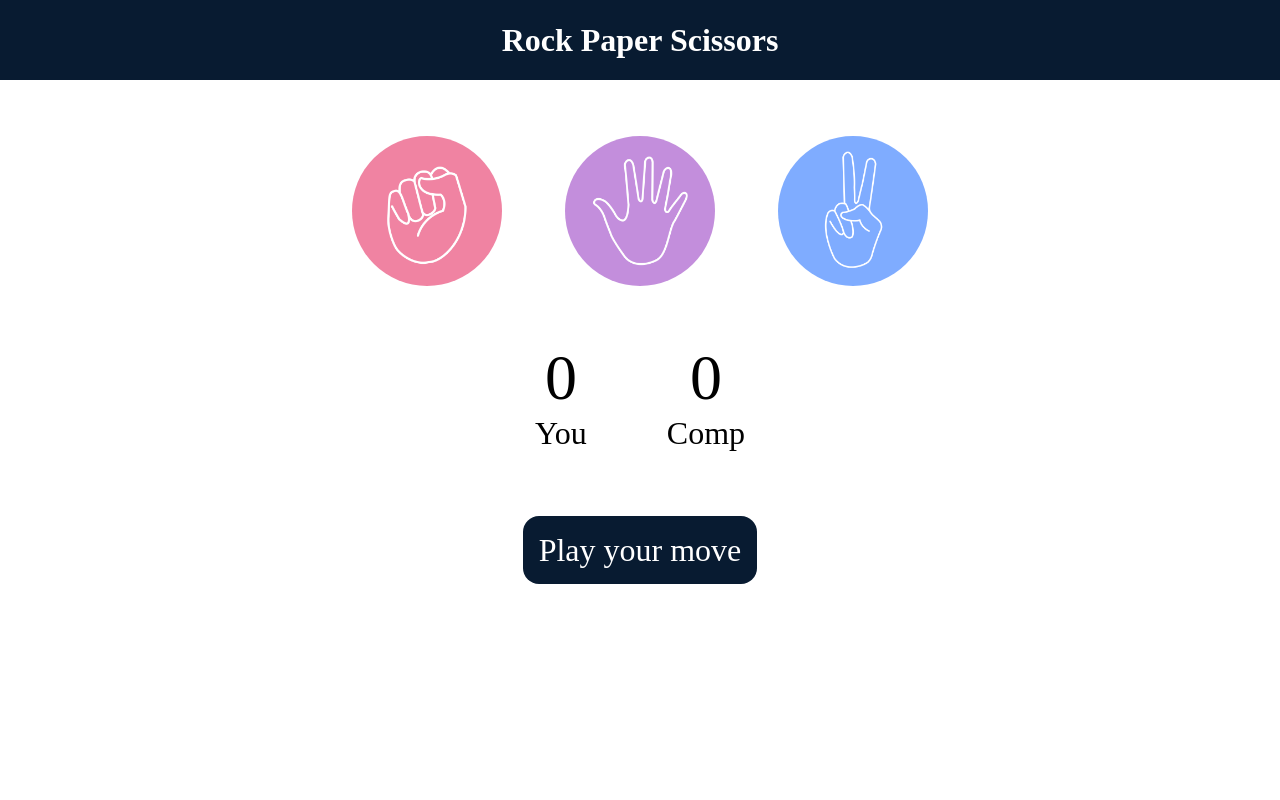
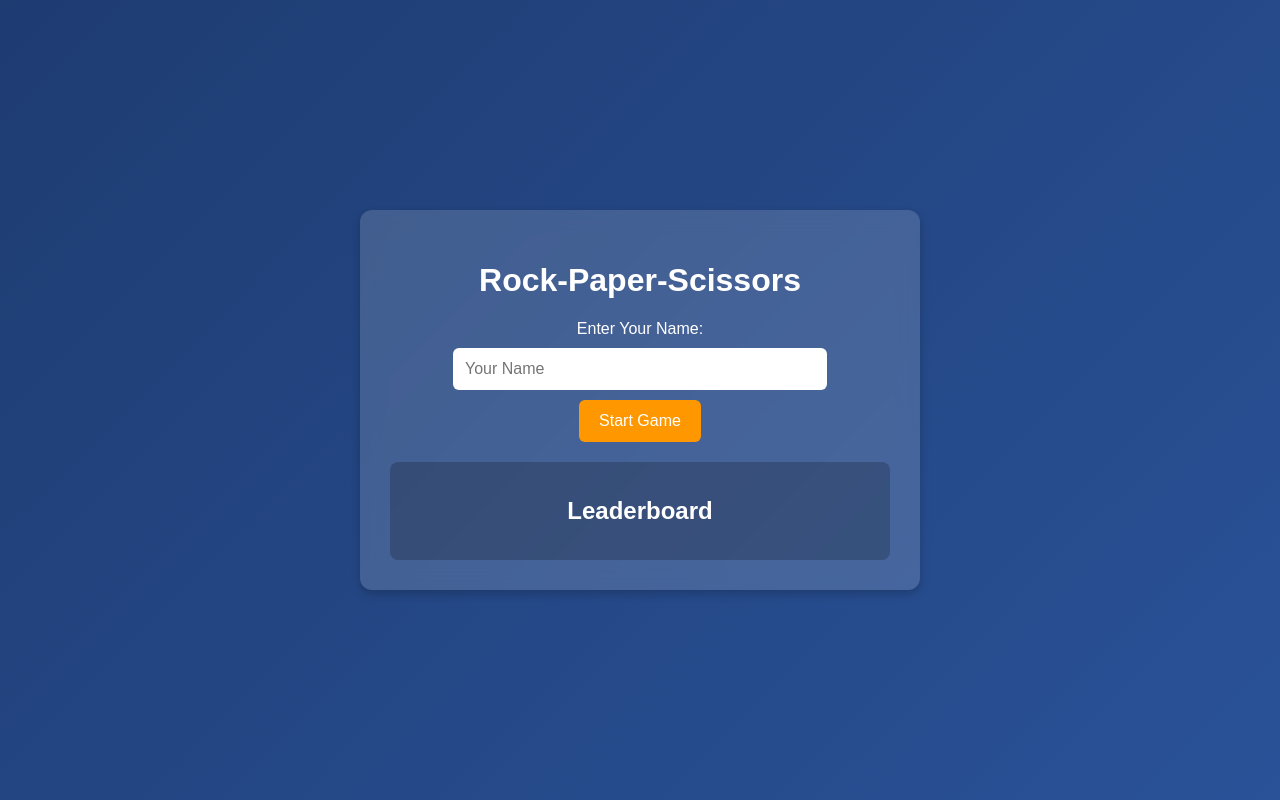
Before and after one commit to sanu2pradhan/rock-paper-scissors, a Flask app: page / in a window 1280 px wide. Run offline with Flask 3, Linux system fonts and the light colour scheme.

Commit message:
feature added

```diff
--- a/app.py
+++ b/app.py
@@ -1,10 +1,76 @@
-from flask import Flask, render_template
+from flask import Flask, render_template, request, jsonify
+import sqlite3
 
 app = Flask(__name__)
 
-@app.route('/')
+# Initialize database
+def init_db():
+    conn = sqlite3.connect("game.db")
+    cursor = conn.cursor()
+    cursor.execute('''
+        CREATE TABLE IF NOT EXISTS users (
+            id INTEGER PRIMARY KEY AUTOINCREMENT,
+            name TEXT UNIQUE NOT NULL,
+            score INTEGER DEFAULT 0
+        )
+    ''')
+    conn.commit()
+    conn.close()
+
+init_db()
+
+# Homepage
+@app.route("/")
 def home():
-    return render_template('index.html')
+    return render_template("index.html")
 
-if __name__ == '__main__':
+# Register user
+@app.route("/register", methods=["POST"])
+def register():
+    data = request.json
+    name = data["name"]
+
+    conn = sqlite3.connect("game.db")
+    cursor = conn.cursor()
+
+    # Check if user exists
+    cursor.execute("SELECT * FROM users WHERE name = ?", (name,))
+    user = cursor.fetchone()
+
+    if not user:
+        cursor.execute("INSERT INTO users (name, score) VALUES (?, 0)", (name,))
+        conn.commit()
+
+    conn.close()
+    return jsonify({"message": "User registered!"})
+
+# Update score
+@app.route("/update_score", methods=["POST"])
+def update_score():
+    data = request.json
+    name = data["name"]
+    points = data["score"]
+
+    conn = sqlite3.connect("game.db")
+    cursor = conn.cursor()
+
+    cursor.execute("UPDATE users SET score = score + ? WHERE name = ?", (points, name))
+    conn.commit()
+    conn.close()
+
+    return jsonify({"message": "Score updated!"})
+
+# Get leaderboard
+@app.route("/leaderboard", methods=["GET"])
+def leaderboard():
+    conn = sqlite3.connect("game.db")
+    cursor = conn.cursor()
+
+    cursor.execute("SELECT name, score FROM users ORDER BY score DESC LIMIT 10")
+    leaderboard_data = cursor.fetchall()
+
+    conn.close()
+    return jsonify(leaderboard_data)
+
+if __name__ == "__main__":
     app.run(debug=True)
--- a/static/app.js
+++ b/static/app.js
@@ -1,64 +1,62 @@
-let userScore = 0;
-let compScore = 0;
+let username = "";
 
-const choices = document.querySelectorAll(".choice");
-const msg = document.querySelector("#msg");
-
-const userScorePara = document.querySelector("#user-score");
-const compScorePara = document.querySelector("#comp-score");
-
-const genComputerChoice = () =>{
-    // rock, paper, scissors
-    const options = ["rock",  "paper", "scissors"];
-    const randonIdx = Math.floor(Math.random()*3);
-    return options[randonIdx]
-};
-
-const showWinner = (userWin, userChoice, compChoice) => {
-    if(userWin) {
-        userScore++;
-        userScorePara.innerText = userScore;
-        msg.innerText = `You win! ${userChoice} beats ${compChoice}`;
-        msg.style.backgroundColor = "green";
-    } else {
-        compScore++;
-        compScorePara.innerText = compScore;
-        msg.innerText = `You lose. ${compChoice} beats ${userChoice}`;
-        msg.style.backgroundColor = "red";
+function registerUser() {
+    username = document.getElementById("username").value;
+    if (!username) {
+        alert("Please enter your name");
+        return;
     }
+    fetch('/register', {
+        method: 'POST',
+        headers: { 'Content-Type': 'application/json' },
+        body: JSON.stringify({ name: username })
+    }).then(() => {
+        document.querySelector(".user-input").style.display = "none";
+        document.querySelector(".game-container").style.display = "block";
+        document.getElementById("welcome").innerText = `Welcome, ${username}!`;
+        loadLeaderboard();
+    });
 }
 
-const drawGame = () => {
-    msg.innerText = "game was drawn. Play again";
-    msg.style.backgroundColor = "#081b31";
+function playGame(playerChoice) {
+    const choices = ["rock", "paper", "scissors"];
+    const computerChoice = choices[Math.floor(Math.random() * 3)];
+    let result = "";
+
+    if (playerChoice === computerChoice) {
+        result = "It's a tie!";
+    } else if (
+        (playerChoice === "rock" && computerChoice === "scissors") ||
+        (playerChoice === "paper" && computerChoice === "rock") ||
+        (playerChoice === "scissors" && computerChoice === "paper")
+    ) {
+        result = "You win!";
+        updateScore(1);
+    } else {
+        result = "You lose!";
+    }
+
+    document.getElementById("result").innerText = `You chose ${playerChoice}, computer chose ${computerChoice}. ${result}`;
 }
 
-const playGame = (userChoice) => {
-    // Generate computer choice
-    const compChoice = genComputerChoice();
+function updateScore(points) {
+    fetch('/update_score', {
+        method: 'POST',
+        headers: { 'Content-Type': 'application/json' },
+        body: JSON.stringify({ name: username, score: points })
+    }).then(() => {
+        loadLeaderboard();
+    });
+}
 
-    if (userChoice === compChoice) {
-        drawGame();
-    } else {
-        let userWin = true;
-        if(userChoice === "rock"){
-            //scissors, paper
-            userWin = compChoice === "paper" ? false : true
-        } else if  (userChoice === "paper") {
-            userWin = compChoice === "scissors" ? false: true;
-        } else {
-            userWin = compChoice === "rock" ? false : true;
-        }
-        showWinner(userWin, userChoice, compChoice);
-
-        }
-
-} ;
-
-choices.forEach((choice) =>{
-
-    choice.addEventListener("click", () =>{
-        const userChoice = choice.getAttribute("id");
-        playGame(userChoice);
-    });
-});
+function loadLeaderboard() {
+    fetch('/leaderboard')
+        .then(response => response.json())
+        .then(data => {
+            let leaderboard = document.getElementById("leaderboard-list");
+            leaderboard.innerHTML = "";
+            data.forEach(entry => {
+                leaderboard.innerHTML += `<li>${entry[0]} - ${entry[1]} points</li>`;
+            });
+        });
+}
--- a/static/style.css
+++ b/static/style.css
@@ -1,66 +1,117 @@
-*{
-    margin: 0;
-    padding: 0;
-    text-align: center;
-}
-
-h1 {
-    background-color: #081b31;
+/* Global Styles */
+body {
+    font-family: 'Arial', sans-serif;
+    background: linear-gradient(135deg, #1e3c72, #2a5298);
     color: white;
-    height: 5rem;
-    line-height: 5rem;
-}
-
-.choice {
-    height: 165px;
-    width: 165px;
-    border-radius: 50%;
     display: flex;
     justify-content: center;
     align-items: center;
+    height: 100vh;
+    margin: 0;
+}
 
+.container {
+    background: rgba(255, 255, 255, 0.15);
+    backdrop-filter: blur(10px);
+    padding: 30px;
+    border-radius: 12px;
+    box-shadow: 0 4px 10px rgba(0, 0, 0, 0.2);
+    text-align: center;
+    width: 90%;
+    max-width: 500px;
 }
-img{
-    height: 150px;
-    width: 150px;
-    object-fit: cover;
-    border-radius: 50%;
+
+/* User Input Section */
+.user-input input {
+    padding: 12px;
+    width: 70%;
+    border: none;
+    border-radius: 6px;
+    margin: 10px;
+    font-size: 16px;
 }
-.choices {
+
+.user-input button {
+    padding: 12px 20px;
+    background-color: #ff9800;
+    color: white;
+    border: none;
+    border-radius: 6px;
+    cursor: pointer;
+    font-size: 16px;
+    transition: 0.3s;
+}
+
+.user-input button:hover {
+    background-color: #e68900;
+}
+
+/* Game Section */
+.game-container {
+    margin-top: 20px;
+}
+
+.button-group {
     display: flex;
     justify-content: center;
-    align-items: center;
-    gap: 3rem;
-    margin-top: 3rem;
+    gap: 15px;
 }
 
-.choice:hover {
-    background-color: #081b31;
+.button-group button {
+    background-color: white;
+    border: none;
+    border-radius: 50%;
+    width: 130px;
+    height: 130px;
+    display: flex;
+    align-items: center;
+    justify-content: center;
     cursor: pointer;
-}
-.score-board {
-    display: flex;
-    justify-content: center;
-    align-items: center;
-    font-size: 2rem;
-    margin-top: 3rem;
-    gap: 5rem;
+    transition: 0.3s ease-in-out;
+    box-shadow: 0 4px 6px rgba(0, 0, 0, 0.2);
+    overflow: hidden;
+    padding: 10px;
 }
 
-#user-score, #comp-score {
-   font-size: 4rem;
-
+.button-group button img {
+    width: 90px;
+    height: 90px;
+    object-fit: contain;
+    transition: transform 0.2s;
 }
 
-#msg {
-    background-color: #081b31;
-    color: white;
-    font-size: 2rem;
-    display: inline;
-    padding: 1rem;
-    border-radius: 1rem;
+.button-group button:hover {
+    transform: scale(1.1);
+    box-shadow: 0 6px 12px rgba(0, 0, 0, 0.3);
 }
-.msg-container {
-    margin-top: 5rem;
 
+.button-group button:hover img {
+    transform: scale(1.2);
 }
+
+/* Score & Result */
+h3 {
+    font-size: 20px;
+    margin-top: 10px;
+}
+
+/* Leaderboard */
+.leaderboard {
+    margin-top: 20px;
+    padding: 15px;
+    background: rgba(0, 0, 0, 0.2);
+    border-radius: 8px;
+}
+
+.leaderboard ul {
+    list-style: none;
+    padding: 0;
+}
+
+.leaderboard li {
+    background: rgba(255, 255, 255, 0.2);
+    padding: 10px;
+    margin: 5px 0;
+    border-radius: 6px;
+    text-align: center;
+}
--- a/templates/index.html
+++ b/templates/index.html
@@ -1,39 +1,50 @@
 <!DOCTYPE html>
 <html lang="en">
 <head>
-    <meta charset="UTF-8" />
-    <meta name="viewport" content="width=device-width, initial-scale=1.0" />
-    <title>Rock Paper Scissors Game</title>
-    <link rel="stylesheet" href="static/style.css" />
+    <meta charset="UTF-8">
+    <meta name="viewport" content="width=device-width, initial-scale=1.0">
+    <title>Rock-Paper-Scissors</title>
+    <link rel="stylesheet" href="{{ url_for('static', filename='style.css') }}">
 </head>
 <body>
-    <h1>Rock Paper Scissors</h1>
-    <div class="choices">
-      <div class="choice" id="rock">
-        <img src="static/images/rock.png" />
+    <div class="container">
+        <h1>Rock-Paper-Scissors</h1>
+
+        <!-- User Input for Name -->
+        <div class="user-input">
+            <label for="username">Enter Your Name:</label>
+            <input type="text" id="username" placeholder="Your Name">
+            <button onclick="registerUser()">Start Game</button>
         </div>
-      <div class="choice" id="paper">
-        <img src="static/images/paper.png" />
+
+        <!-- Game Section -->
+        <div class="game-container" style="display: none;">
+            <h2 id="welcome"></h2>
+            <p>Select Rock, Paper, or Scissors</p>
+
+            <div class="button-group">
+                <button onclick="playGame('rock')">
+                    <img src="{{ url_for('static', filename='images/rock.png') }}" alt="Rock">
+                </button>
+                <button onclick="playGame('paper')">
+                    <img src="{{ url_for('static', filename='images/paper.png') }}" alt="Paper">
+                </button>
+                <button onclick="playGame('scissors')">
+                    <img src="{{ url_for('static', filename='images/scissors.png') }}" alt="Scissors">
+                </button>
             </div>
-      <div class="choice" id="scissors">
-        <img src="static/images/scissors.png" />
+
+            <h3 id="result"></h3>
+            <h3>Score: <span id="score">0</span></h3>
+        </div>
+
+        <!-- Leaderboard -->
+        <div class="leaderboard">
+            <h2>Leaderboard</h2>
+            <ul id="leaderboard-list"></ul>
         </div>
     </div>
 
-    <div class="score-board">
-      <div class="score">
-        <p id="user-score">0</p>
-        <p>You</p>
-      </div>
-      <div class="score">
-        <p id="comp-score">0</p>
-        <p>Comp</p>
-      </div>
-    </div>
-
-    <div class="msg-container">
-      <p id="msg">Play your move</p>
-    </div>
-    <script src="static/app.js"></script>
+    <script src="{{ url_for('static', filename='app.js') }}"></script>
 </body>
 </html>
```
Also changed, not shown: game.db (added). Lines whose indentation alone changed are shown as unchanged.
